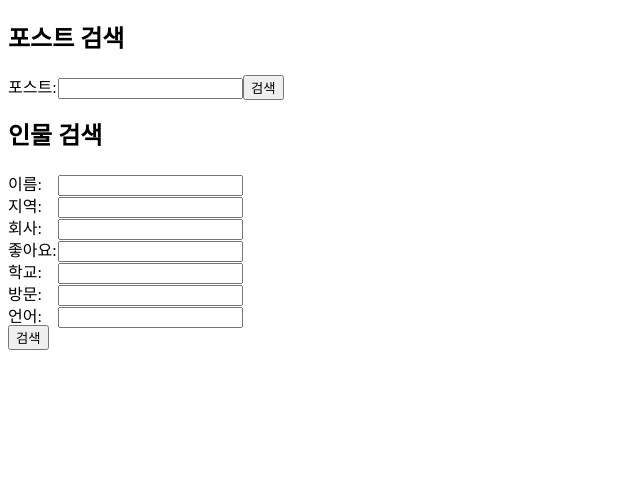
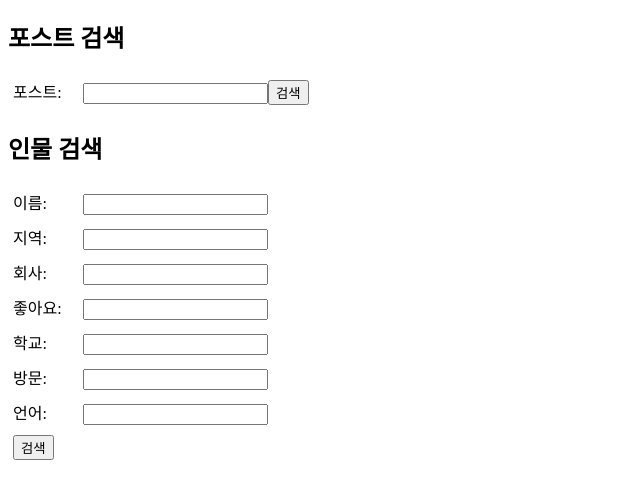
Before and after one commit to shallaa/facebook-search, a plain HTML site: page index.html in a window 1280 px wide. Shown: the part 61-560 px from the top of the page, without its empty margins (0-640 px from the left). Drawn offline with Linux system fonts and the light colour scheme.

Commit message:
냠냠냠냠.

```diff
--- a/index.html
+++ b/index.html
@@ -10,8 +10,8 @@
   <meta property="og:image" content="https://shallaa.github.io/facebook-search/mabb.jpg">
   <meta property="og:description" content="명란아보카도비빔밥은맛있어서자꾸또먹고싶다">
   <style>
-    form div{height:22px}
-    div span{display:inline-block;width:50px}
+    form div{padding:5px}
+    div span{display:inline-block;width:70px}
   </style>
 </head>
 <body>
```
